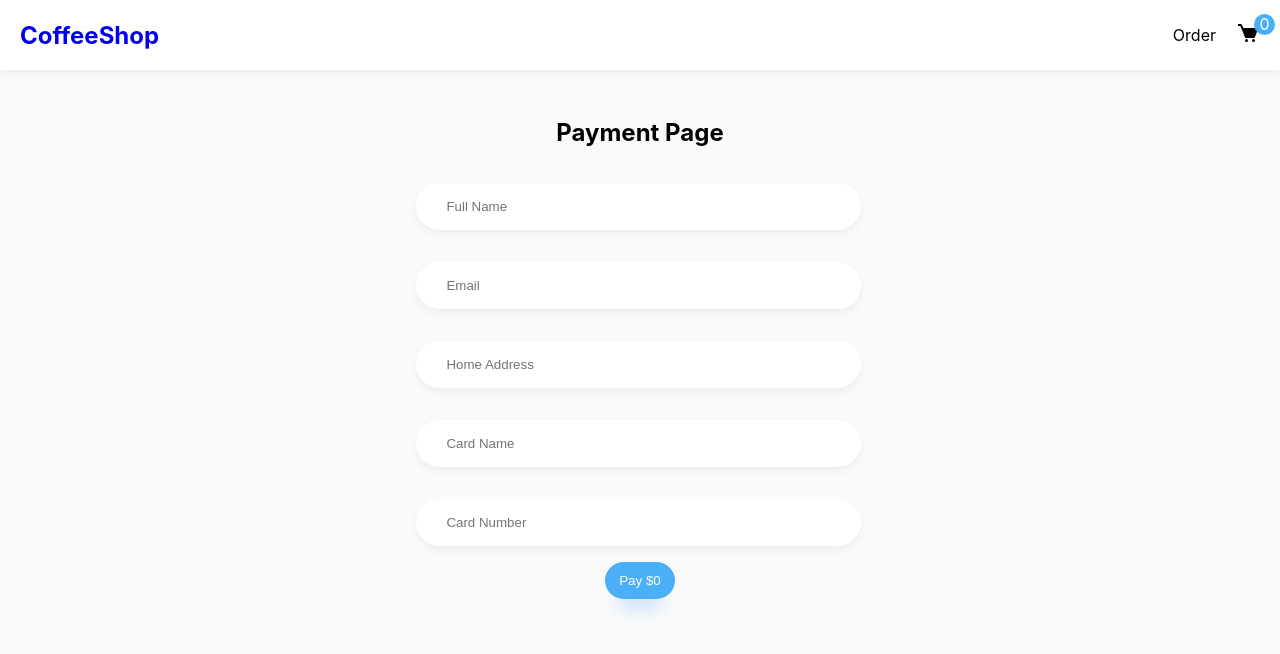
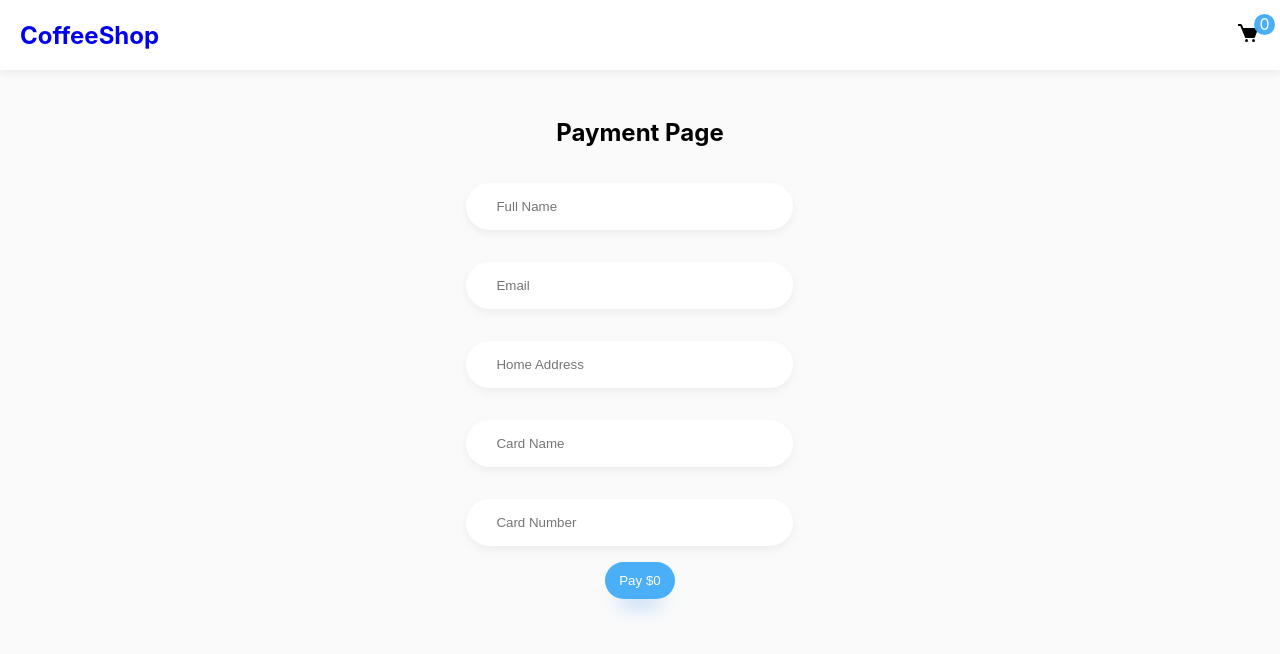
Before and after one commit to CurpraCode/coffee-shop, a React (Create React App) app: page /payment in a window 1280 px wide. Shown: the top 654 px of the page. Built offline with nearby package versions, Linux system fonts and the light colour scheme.

Commit message:
adjusted the input

```diff
--- a/src/components/Confirmation.jsx
+++ b/src/components/Confirmation.jsx
@@ -1,12 +1,26 @@
 import React from "react";
+import styled from "styled-components"
 
 
 export const Confirmation = React.forwardRef((props, ref) =>
 (
-    <div ref={ref}>
+    <Center ref={ref}>
+         <h2>CoffeeShop</h2>
       <div>
         <h3>Payment Successful</h3>
         <h4>Your Order Will Be Ready Soon</h4>
       </div>
-    </div>
+    </Center>
   ));
+
+  const Center = styled.div`
+   max-width: 380px;
+  margin: 0 auto;
+  margin-bottom:2rem;
+  margin-top: 5rem;
+  border-radius: 2rem;
+  border-radius: 12.8028px;
+  background-color: #fff;
+  box-shadow: 0 0.25rem 0.5rem rgba(26, 26, 44, 0.05);
+  text-align: center;
+  padding: 0.5rem 0.5rem;`
--- a/src/components/Header.jsx
+++ b/src/components/Header.jsx
@@ -15,7 +15,6 @@ const Header = () => {
         </Link>
 
         <Nav>
-          <p>Order</p>
           <div>
             <Link to="/cart">
               <span>{basket?.length}</span>
@@ -33,8 +32,8 @@ export default Header;
 const Bg = styled.div`
   background-color: #fff;
   box-shadow: 0 0.25rem 0.5rem rgba(26, 26, 44, 0.05);
-   margin-bottom: 3rem
-`
+  margin-bottom: 3rem;
+`;
 
 const NavBar = styled.div`
   display: flex;
--- a/src/components/PayForm.jsx
+++ b/src/components/PayForm.jsx
@@ -1,4 +1,4 @@
-import React, { useState, useEffect } from "react";
+import React from "react";
 import styled from "styled-components";
 import { getBasketTotal } from "../Reducer";
 import { useStateValue } from "../StateProvider";
@@ -6,15 +6,11 @@ import { useHistory } from "react-router-dom";
 
 const PayForm = () => {
   const [{ basket }] = useStateValue();
-  // const [loading, setLoading] = useState(true);
-  // useEffect(()=>{
-  //   setTimeout(()=> setLoading(false), 2000)
-  // }, [])
   let history = useHistory();
 
   const handleSubmit = (e) => {
     e.preventDefault();
-    history.push("/message")
+    history.push("/message");
   };
 
   return (
@@ -35,7 +31,7 @@ const PayForm = () => {
         />{" "}
         <br />
         <div>
-          <button type="submit" value="submit" >
+          <button type="submit" value="submit">
             Pay ${getBasketTotal(basket)}
           </button>
         </div>
@@ -47,8 +43,8 @@ const PayForm = () => {
 export default PayForm;
 
 const Container = styled.div`
-  /* max-width: 380px; */
-  /* margin: 0 auto; */
+  max-width: 380px;
+  margin: 0 auto;
   width: 100%;
   h2 {
     text-align: center;
@@ -59,7 +55,7 @@ const Form = styled.form`
   max-width: 480px;
   margin: 0 auto;
   input {
-    width: 80%;
+    width: 70%;
     margin: 1rem;
     border: 0px;
     border-radius: 2rem;
--- a/src/pages/Confirm.jsx
+++ b/src/pages/Confirm.jsx
@@ -18,7 +18,7 @@ const Confirm = () => {
     <>
       {loading === false ? (
         <Container>
-          <h2>CoffeeShop</h2>
+
           <Confirmation ref={componentRef} />
           <button onClick={handlePrint}>Print Message</button>
         </Container>
@@ -51,4 +51,5 @@ const Container = styled.div`
     margin-bottom: 1rem;
     font-family: "Space Grotesk", sans-serif;
   }
+
 `;
```
